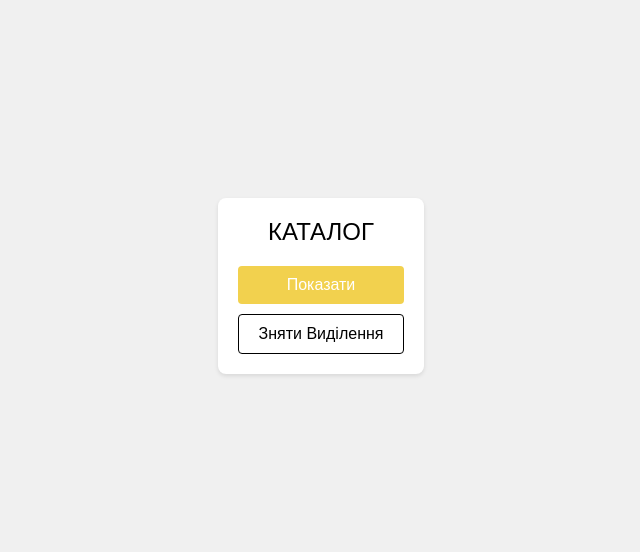
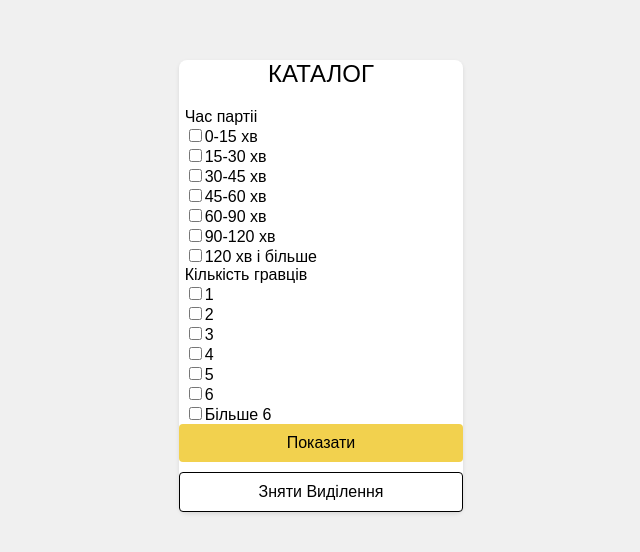
Before and after one commit to marustas/RivneGray-Filters, a plain HTML site: page index.html in a window 1280 px wide. Shown: the part 114-666 px from the top of the page, without its empty margins (319-959 px from the left). Drawn offline with Linux system fonts and the light colour scheme.

Commit message:
bottoms filters added

```diff
--- a/index.css
+++ b/index.css
@@ -13,8 +13,8 @@ body {
   background-color: #fff;
   border-radius: 8px;
   box-shadow: 0 2px 4px rgba(0, 0, 0, 0.1);
-    padding: 20px;
   text-align: center;
+  width: 284px;
 }
 
 .title {
@@ -36,14 +36,27 @@ button {
 
 .show-button {
   background-color: #f2d14e;
-    color: #fff;
   border: none;
   margin-bottom: 5px;
 }
 
 .reset-button {
   background-color: #fff;
-    color: #000;
   border: solid 1px;
   margin-top: 5px;
 }
+
+.checkbox-list {
+  list-style: none;
+  display: flex;
+  flex-direction: column;
+  align-items: start;
+  margin: 0;
+  padding-left: 2%;
+}
+
+.checkbox-container {
+  display: flex;
+  flex-direction: column;
+  align-items: start;
+}
--- a/index.html
+++ b/index.html
@@ -1,6 +1,5 @@
 <!DOCTYPE html>
 <html lang="en">
-
   <head>
     <meta charset="UTF-8" />
     <meta name="viewport" content="width=device-width, initial-scale=1.0" />
@@ -11,11 +10,34 @@
   <body>
     <div class="filter">
       <div class="title">КАТАЛОГ</div>
+      <div class="checkbox-container">
+        <ul class="checkbox-list">
+          <li>Час партii</li>
+          <li><input type="checkbox" />0-15 хв</li>
+          <li><input type="checkbox" />15-30 хв</li>
+          <li><input type="checkbox" />30-45 хв</li>
+          <li><input type="checkbox" />45-60 хв</li>
+          <li><input type="checkbox" />60-90 хв</li>
+          <li><input type="checkbox" />90-120 хв</li>
+          <li><input type="checkbox" />120 хв i більше</li>
+        </ul>
+      </div>
+      <div class="checkbox-container">
+        <ul class="checkbox-list">
+          <li>Кiлькiсть гравцiв</li>
+          <li><input type="checkbox" />1</li>
+          <li><input type="checkbox" />2</li>
+          <li><input type="checkbox" />3</li>
+          <li><input type="checkbox" />4</li>
+          <li><input type="checkbox" />5</li>
+          <li><input type="checkbox" />6</li>
+          <li><input type="checkbox" />Більше 6</li>
+        </ul>
+      </div>
       <div class="filter-func">
         <button class="show-button">Показати</button>
         <button class="reset-button">Зняти Виділення</button>
       </div>
     </div>
   </body>
-
 </html>
```
Lines whose indentation alone changed are shown as unchanged.
